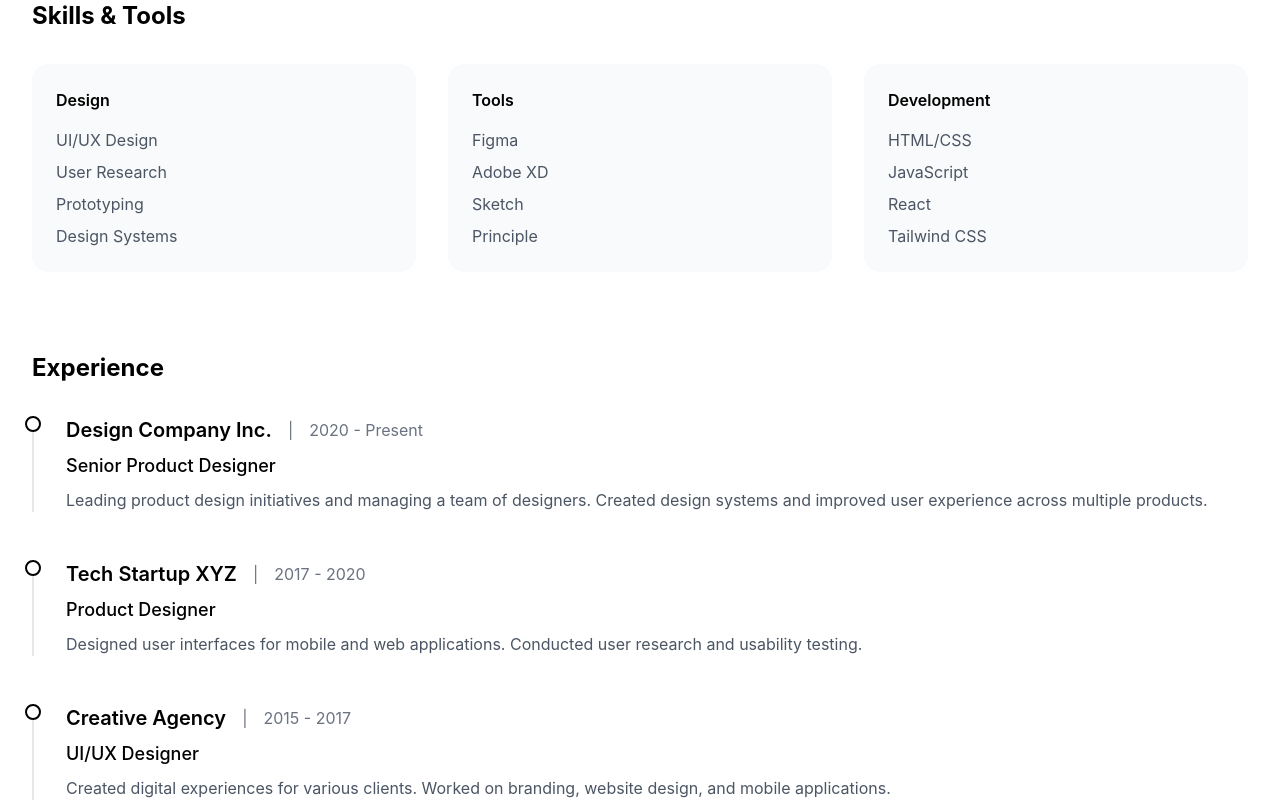
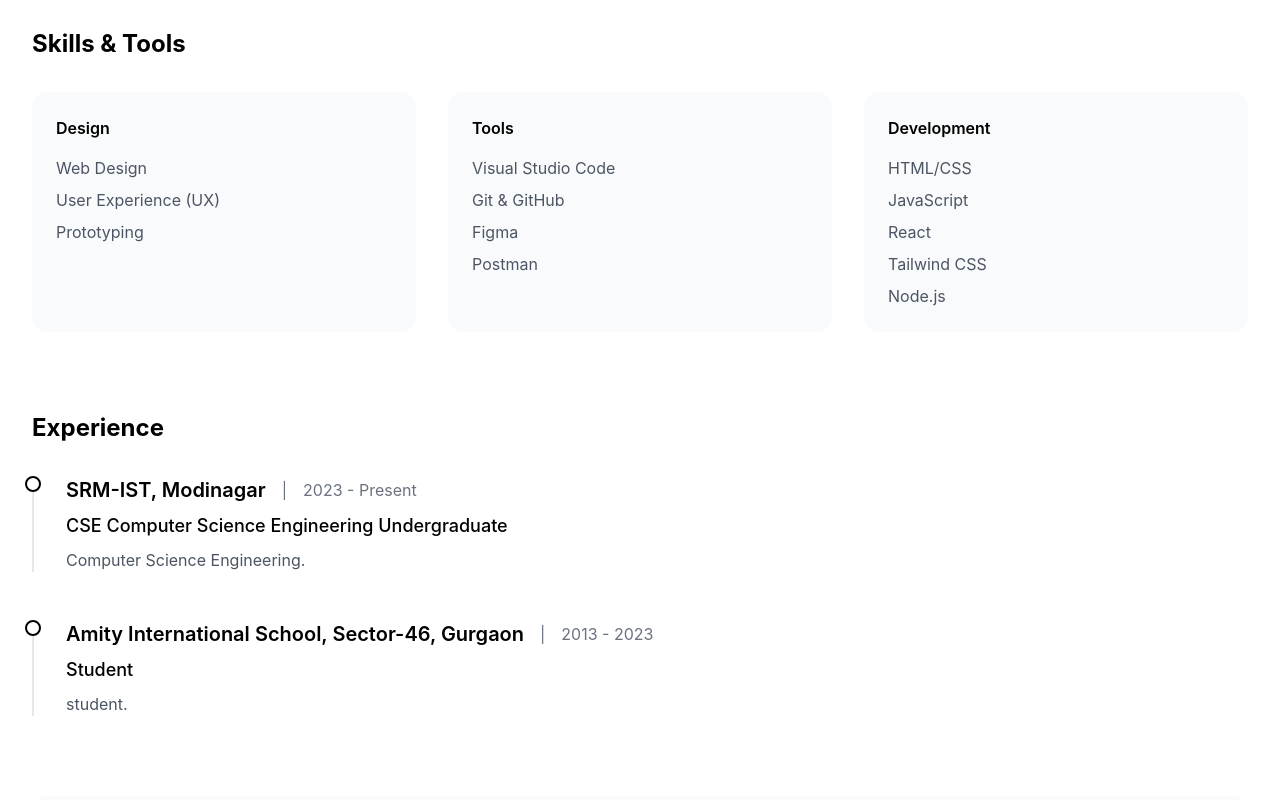
Before and after one commit to aaryan4985/portfolio, a React (Create React App) app: page /about in a window 1280 px wide. Shown: the part 380-1180 px from the top of the page. Built offline with nearby package versions, Linux system fonts and the light colour scheme.

Commit message:
info update

```diff
--- a/src/pages/About.jsx
+++ b/src/pages/About.jsx
@@ -3,30 +3,25 @@ import { Download } from 'lucide-react';
 
 export default function About() {
   const skills = [
-    { category: "Design", items: ["UI/UX Design", "User Research", "Prototyping", "Design Systems"] },
-    { category: "Tools", items: ["Figma", "Adobe XD", "Sketch", "Principle"] },
-    { category: "Development", items: ["HTML/CSS", "JavaScript", "React", "Tailwind CSS"] }
+    { category: "Design", items: ["Web Design", "User Experience (UX)", "Prototyping"] },
+    { category: "Tools", items: ["Visual Studio Code", "Git & GitHub", "Figma", "Postman"] },
+    { category: "Development", items: ["HTML/CSS", "JavaScript", "React", "Tailwind CSS", "Node.js"] }
   ];
 
   const experiences = [
     {
-      company: "Design Company Inc.",
-      role: "Senior Product Designer",
-      period: "2020 - Present",
-      description: "Leading product design initiatives and managing a team of designers. Created design systems and improved user experience across multiple products."
+      company: "SRM-IST, Modinagar",
+      role: "CSE Computer Science Engineering Undergraduate",
+      period: "2023 - Present",
+      description: "Computer Science Engineering."
     },
     {
-      company: "Tech Startup XYZ",
-      role: "Product Designer",
-      period: "2017 - 2020",
-      description: "Designed user interfaces for mobile and web applications. Conducted user research and usability testing."
+      company: "Amity International School, Sector-46, Gurgaon",
+      role: "Student",
+      period: "2013 - 2023",
+      description: "student."
     },
-    {
-      company: "Creative Agency",
-      role: "UI/UX Designer",
-      period: "2015 - 2017",
-      description: "Created digital experiences for various clients. Worked on branding, website design, and mobile applications."
-    }
+
   ];
 
   return (
@@ -38,9 +33,7 @@ export default function About() {
             About Me
           </h1>
           <p className="text-gray-600 text-lg mb-8">
-            I'm a product designer with 7 years of experience in creating digital products
-            and experiences. I combine my passion for design with a deep understanding
-            of user needs to create meaningful solutions.
+          I'm a second-year B.Tech student at SRM-IST, blending creativity and tech as a web developer, DSA enthusiast, and AI/ML explorer. I thrive in hackathons, crafting innovative solutions. With a passion for cybersecurity and impactful projects, I aim to merge tech and creativity to build a future where ideas turn into transformative realities. 🚀
           </p>
           <button className="inline-flex items-center px-6 py-3 bg-black text-white rounded-full hover:bg-gray-800 transition-colors">
             <Download className="mr-2 h-5 w-5" />
```
